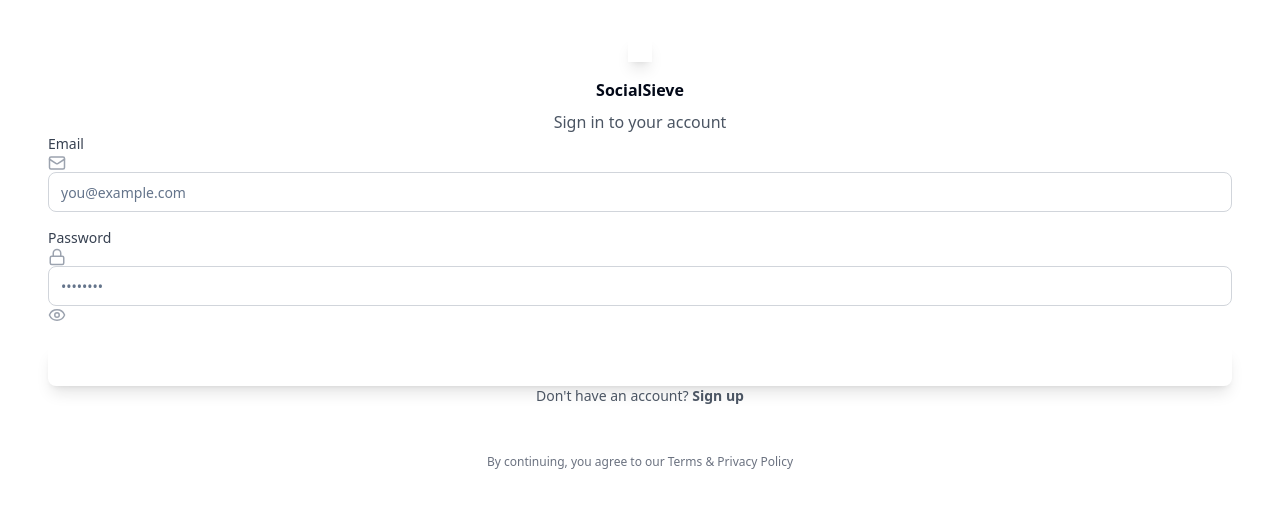
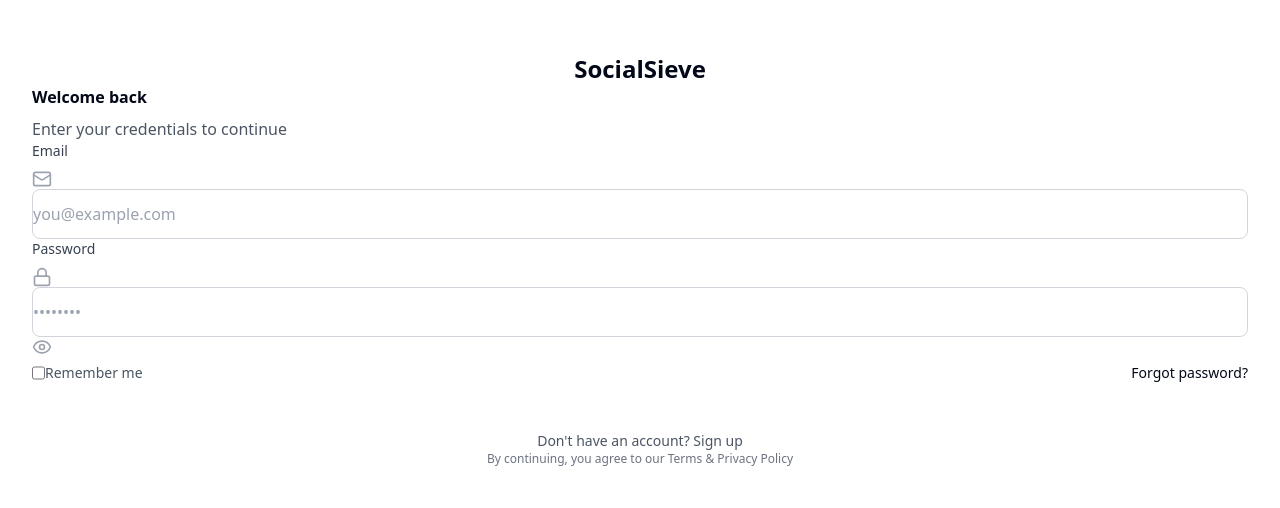
Before and after one commit to Rohitprajapat052/SocialSieve, a React (Vite) app in the folder frontend/frontend/: page / in a window 1280 px wide. Shown: the part 162-670 px from the top of the page. Built offline with nearby package versions, Linux system fonts and the light colour scheme.

Commit message:
design changed .

```diff
--- a/frontend/frontend/pages/Login.tsx
+++ b/frontend/frontend/pages/Login.tsx
@@ -1,10 +1,7 @@
 import { useState } from 'react';
 import { useNavigate } from 'react-router-dom';
-import { Sparkles, Mail, Lock, User, Eye, EyeOff } from 'lucide-react';
+import { Sparkles, Mail, Lock, User, Eye, EyeOff, ArrowRight } from 'lucide-react';
 import { authAPI } from '../services/api';
-import { Button } from '@/components/ui/button';
-import { Input } from '@/components/ui/input';
-import { Label } from '@/components/ui/label';
 
 export default function Login() {
   const navigate = useNavigate();
@@ -49,106 +46,86 @@
   };
 
   return (
-    <div className="min-h-screen flex items-center justify-center p-4 bg-slate-50 relative overflow-hidden">
-      {/* Animated Background */}
-      <div className="absolute inset-0 overflow-hidden">
-        <div className="absolute -top-40 -right-40 w-80 h-80 bg-purple-300 rounded-full mix-blend-multiply filter blur-xl opacity-70 animate-blob"></div>
-        <div className="absolute -bottom-40 -left-40 w-80 h-80 bg-indigo-300 rounded-full mix-blend-multiply filter blur-xl opacity-70 animate-blob animation-delay-2000"></div>
-        <div className="absolute top-1/2 left-1/2 w-80 h-80 bg-pink-300 rounded-full mix-blend-multiply filter blur-xl opacity-70 animate-blob animation-delay-4000"></div>
+    <div className="min-h-screen flex bg-gradient-to-br from-indigo-500 via-purple-500 to-pink-500">
+      {/* Left Side - Branding */}
+      <div className="hidden lg:flex lg:w-1/2 flex-col justify-center items-center p-12 text-white">
+        <div className="max-w-md">
+          <div className="w-20 h-20 bg-white/20 backdrop-blur-lg rounded-2xl flex items-center justify-center mb-8">
+            <Sparkles size={40} />
+          </div>
+          <h1 className="text-5xl font-bold mb-4">SocialSieve</h1>
+          <p className="text-xl text-white/90 mb-8">
+            Harness the power of AI to analyze and understand social media content like never before.
+          </p>
+          <div className="space-y-4">
+            <div className="flex items-center space-x-3">
+              <div className="w-8 h-8 bg-white/20 rounded-full flex items-center justify-center">✓</div>
+              <span>Advanced sentiment analysis</span>
+            </div>
+            <div className="flex items-center space-x-3">
+              <div className="w-8 h-8 bg-white/20 rounded-full flex items-center justify-center">✓</div>
+              <span>Real-time content filtering</span>
+            </div>
+            <div className="flex items-center space-x-3">
+              <div className="w-8 h-8 bg-white/20 rounded-full flex items-center justify-center">✓</div>
+              <span>Comprehensive analytics dashboard</span>
+            </div>
+          </div>
+        </div>
       </div>
 
-      <style>{`
-        @keyframes blob {
-          0%, 100% { transform: translate(0, 0) scale(1); }
-          33% { transform: translate(30px, -50px) scale(1.1); }
-          66% { transform: translate(-20px, 20px) scale(0.9); }
-        }
-        .animate-blob {
-          animation: blob 7s infinite;
-        }
-        .animation-delay-2000 {
-          animation-delay: 2s;
-        }
-        .animation-delay-4000 {
-          animation-delay: 4s;
-        }
-      `}</style>
-
-      {/* Card */}
-      <div className="relative w-full max-w-md">
-        <div className="bg-white rounded-2xl shadow-2xl p-8 backdrop-blur-sm bg-opacity-95">
-          {/* Header */}
-          <div className="text-center mb-8">
-            <div className="inline-flex w-14 h-14 bg-gradient-to-br from-indigo-600 to-purple-600 rounded-xl items-center justify-center mb-4 shadow-lg">
-              <Sparkles className="text-white" size={24} />
+      {/* Right Side - Form */}
+      <div className="w-full lg:w-1/2 flex items-center justify-center p-8 bg-white">
+        <div className="w-full max-w-md">
+          {/* Mobile Logo */}
+          <div className="lg:hidden mb-8 text-center">
+            <div className="inline-flex w-16 h-16 bg-gradient-to-br from-indigo-500 to-pink-500 rounded-xl items-center justify-center mb-4">
+              <Sparkles className="text-white" size={28} />
             </div>
-            <h1 className="text-3xl font-bold text-gray-900 mb-2">SocialSieve</h1>
-            <p className="text-gray-600">
-              {isLogin ? 'Sign in to your account' : 'Create your account'}
-            </p>
+            <h2 className="text-2xl font-bold text-gray-900">SocialSieve</h2>
           </div>
 
-          {/* Form */}
-          <form onSubmit={isLogin ? handleLogin : handleSignup} className="space-y-4">
-            {!isLogin && (
+          <h2 className="text-3xl font-bold text-gray-900 mb-2">
+            {isLogin ? 'Welcome back' : 'Create account'}
+          </h2>
+          <p className="text-gray-600 mb-8">
+            {isLogin ? 'Enter your credentials to continue' : 'Sign up to get started'}
+          </p>
+
+          {/* Login Form */}
+          {isLogin ? (
+            <form onSubmit={handleLogin} className="space-y-5">
               <div>
-                <Label htmlFor="signup-name" className="block text-sm font-medium text-gray-700 mb-1.5">
-                  Name
-                </Label>
+                <label htmlFor="login-email" className="block text-sm font-medium text-gray-700 mb-2">
+                  Email
+                </label>
                 <div className="relative">
-                  <User className="absolute left-3 top-1/2 -translate-y-1/2 text-gray-400" size={18} />
-                  <Input
-                    id="signup-name"
-                    type="text"
-                    className="w-full pl-10 pr-4 py-2.5 border border-gray-300 rounded-lg focus:ring-2 focus:ring-indigo-500 focus:border-transparent transition text-sm"
-                    placeholder="John Doe"
-                    value={signupData.name}
-                    onChange={(e) => setSignupData({ ...signupData, name: e.target.value })}
-                    required
-                  />
-                </div>
-              </div>
-            )}
-
-            <div>
-              <Label htmlFor={isLogin ? 'login-email' : 'signup-email'} className="block text-sm font-medium text-gray-700 mb-1.5">
-                Email
-              </Label>
-              <div className="relative">
-                <Mail className="absolute left-3 top-1/2 -translate-y-1/2 text-gray-400" size={18} />
-                <Input
-                  id={isLogin ? 'login-email' : 'signup-email'}
+                  <Mail className="absolute left-3 top-1/2 -translate-y-1/2 text-gray-400" size={20} />
+                  <input
+                    id="login-email"
                     type="email"
-                  className="w-full pl-10 pr-4 py-2.5 border border-gray-300 rounded-lg focus:ring-2 focus:ring-indigo-500 focus:border-transparent transition text-sm"
                     placeholder="you@example.com"
-                  value={isLogin ? loginData.email : signupData.email}
-                  onChange={(e) =>
-                    isLogin
-                      ? setLoginData({ ...loginData, email: e.target.value })
-                      : setSignupData({ ...signupData, email: e.target.value })
-                  }
+                    className="w-full pl-11 pr-4 py-3 border border-gray-300 rounded-lg focus:ring-2 focus:ring-indigo-500 focus:border-transparent transition"
+                    value={loginData.email}
+                    onChange={(e) => setLoginData({ ...loginData, email: e.target.value })}
                     required
                   />
                 </div>
               </div>
 
               <div>
-              <Label htmlFor={isLogin ? 'login-password' : 'signup-password'} className="block text-sm font-medium text-gray-700 mb-1.5">
+                <label htmlFor="login-password" className="block text-sm font-medium text-gray-700 mb-2">
                   Password
-              </Label>
+                </label>
                 <div className="relative">
-                <Lock className="absolute left-3 top-1/2 -translate-y-1/2 text-gray-400" size={18} />
-                <Input
-                  id={isLogin ? 'login-password' : 'signup-password'}
+                  <Lock className="absolute left-3 top-1/2 -translate-y-1/2 text-gray-400" size={20} />
+                  <input
+                    id="login-password"
                     type={showPassword ? 'text' : 'password'}
-                  className="w-full pl-10 pr-10 py-2.5 border border-gray-300 rounded-lg focus:ring-2 focus:ring-indigo-500 focus:border-transparent transition text-sm"
                     placeholder="••••••••"
-                  value={isLogin ? loginData.password : signupData.password}
-                  onChange={(e) =>
-                    isLogin
-                      ? setLoginData({ ...loginData, password: e.target.value })
-                      : setSignupData({ ...signupData, password: e.target.value })
-                  }
+                    className="w-full pl-11 pr-11 py-3 border border-gray-300 rounded-lg focus:ring-2 focus:ring-indigo-500 focus:border-transparent transition"
+                    value={loginData.password}
+                    onChange={(e) => setLoginData({ ...loginData, password: e.target.value })}
                     required
                     minLength={8}
                   />
@@ -157,7 +134,100 @@
                     onClick={() => setShowPassword(!showPassword)}
                     className="absolute right-3 top-1/2 -translate-y-1/2 text-gray-400 hover:text-gray-600"
                   >
-                  {showPassword ? <EyeOff size={18} /> : <Eye size={18} />}
+                    {showPassword ? <EyeOff size={20} /> : <Eye size={20} />}
+                  </button>
+                </div>
+              </div>
+
+              <div className="flex items-center justify-between">
+                <label className="flex items-center">
+                  <input
+                    type="checkbox"
+                    className="w-4 h-4 text-indigo-600 border-gray-300 rounded focus:ring-indigo-500"
+                  />
+                  <span className="ml-2 text-sm text-gray-600">Remember me</span>
+                </label>
+                <a href="#" className="text-sm text-indigo-600 hover:text-indigo-700 font-medium">
+                  Forgot password?
+                </a>
+              </div>
+
+              {error && (
+                <div className="bg-red-50 border border-red-200 text-red-700 px-3 py-2 rounded-lg text-sm">
+                  {error}
+                </div>
+              )}
+
+              <button
+                type="submit"
+                className="w-full bg-gradient-to-r from-indigo-600 to-purple-600 text-white py-3 rounded-lg font-medium hover:from-indigo-700 hover:to-purple-700 transition flex items-center justify-center group disabled:opacity-50 disabled:cursor-not-allowed"
+                disabled={loading}
+              >
+                {loading ? 'Loading...' : 'Sign in'}
+                {!loading && <ArrowRight className="ml-2 group-hover:translate-x-1 transition" size={20} />}
+              </button>
+            </form>
+          ) : (
+            /* Signup Form */
+            <form onSubmit={handleSignup} className="space-y-5">
+              <div>
+                <label htmlFor="signup-name" className="block text-sm font-medium text-gray-700 mb-2">
+                  Full Name
+                </label>
+                <div className="relative">
+                  <User className="absolute left-3 top-1/2 -translate-y-1/2 text-gray-400" size={20} />
+                  <input
+                    id="signup-name"
+                    type="text"
+                    placeholder="John Doe"
+                    className="w-full pl-11 pr-4 py-3 border border-gray-300 rounded-lg focus:ring-2 focus:ring-indigo-500 focus:border-transparent transition"
+                    value={signupData.name}
+                    onChange={(e) => setSignupData({ ...signupData, name: e.target.value })}
+                    required
+                  />
+                </div>
+              </div>
+
+              <div>
+                <label htmlFor="signup-email" className="block text-sm font-medium text-gray-700 mb-2">
+                  Email
+                </label>
+                <div className="relative">
+                  <Mail className="absolute left-3 top-1/2 -translate-y-1/2 text-gray-400" size={20} />
+                  <input
+                    id="signup-email"
+                    type="email"
+                    placeholder="you@example.com"
+                    className="w-full pl-11 pr-4 py-3 border border-gray-300 rounded-lg focus:ring-2 focus:ring-indigo-500 focus:border-transparent transition"
+                    value={signupData.email}
+                    onChange={(e) => setSignupData({ ...signupData, email: e.target.value })}
+                    required
+                  />
+                </div>
+              </div>
+
+              <div>
+                <label htmlFor="signup-password" className="block text-sm font-medium text-gray-700 mb-2">
+                  Password
+                </label>
+                <div className="relative">
+                  <Lock className="absolute left-3 top-1/2 -translate-y-1/2 text-gray-400" size={20} />
+                  <input
+                    id="signup-password"
+                    type={showPassword ? 'text' : 'password'}
+                    placeholder="••••••••"
+                    className="w-full pl-11 pr-11 py-3 border border-gray-300 rounded-lg focus:ring-2 focus:ring-indigo-500 focus:border-transparent transition"
+                    value={signupData.password}
+                    onChange={(e) => setSignupData({ ...signupData, password: e.target.value })}
+                    required
+                    minLength={8}
+                  />
+                  <button
+                    type="button"
+                    onClick={() => setShowPassword(!showPassword)}
+                    className="absolute right-3 top-1/2 -translate-y-1/2 text-gray-400 hover:text-gray-600"
+                  >
+                    {showPassword ? <EyeOff size={20} /> : <Eye size={20} />}
                   </button>
                 </div>
               </div>
@@ -168,40 +238,35 @@
                 </div>
               )}
 
-            <Button
+              <button
                 type="submit"
-              className="w-full bg-gradient-to-r from-indigo-600 to-purple-600 text-white py-3 rounded-lg font-medium hover:from-indigo-700 hover:to-purple-700 transition shadow-lg shadow-indigo-500/50"
+                className="w-full bg-gradient-to-r from-indigo-600 to-purple-600 text-white py-3 rounded-lg font-medium hover:from-indigo-700 hover:to-purple-700 transition flex items-center justify-center group disabled:opacity-50 disabled:cursor-not-allowed"
                 disabled={loading}
               >
-              {loading
-                ? isLogin
-                  ? 'Signing in...'
-                  : 'Creating account...'
-                : isLogin
-                ? 'Sign in'
-                : 'Create account'}
-            </Button>
+                {loading ? 'Creating Account...' : 'Create Account'}
+                {!loading && <ArrowRight className="ml-2 group-hover:translate-x-1 transition" size={20} />}
+              </button>
             </form>
+          )}
 
           <p className="mt-6 text-center text-sm text-gray-600">
             {isLogin ? "Don't have an account? " : "Already have an account? "}
             <button
-              type="button"
               onClick={() => {
                 setIsLogin(!isLogin);
                 setError('');
               }}
-              className="text-indigo-600 hover:text-indigo-700 font-semibold"
+              className="text-indigo-600 hover:text-indigo-700 font-medium"
             >
               {isLogin ? 'Sign up' : 'Sign in'}
             </button>
           </p>
-        </div>
 
-        <p className="text-center text-xs text-gray-500 mt-4">
+          <p className="text-center text-xs text-gray-500 mt-6">
             By continuing, you agree to our Terms & Privacy Policy
           </p>
         </div>
       </div>
+    </div>
   );
 }
```
Lines whose indentation alone changed are shown as unchanged.
